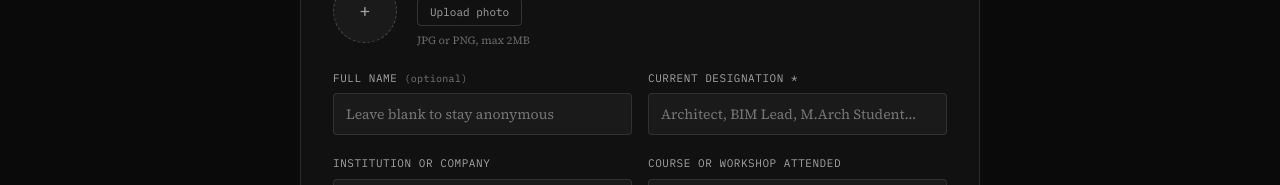
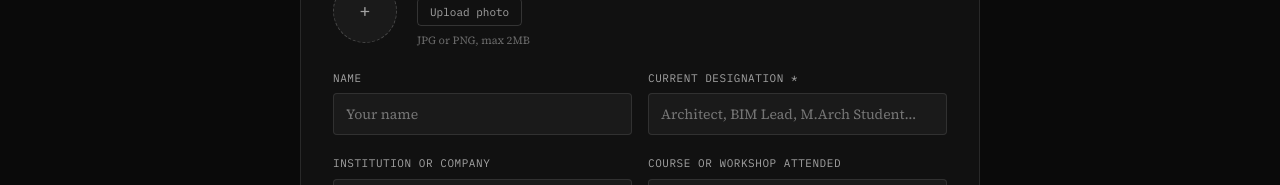
Before and after one commit to YAFTDesigns/yaftwebsite, a Next.js app: page /courses in a window 1280 px wide. Both pictures are taken after a click on the button "SHARE YOUR EXPERIENCE". Shown: the part 2260-2445 px from the top of the page. Built offline with nearby package versions, Linux system fonts and the light colour scheme; no server answers; the database is empty.

Commit message:
Remove optional hint from name field

```diff
--- a/components/TestimonialForm.tsx
+++ b/components/TestimonialForm.tsx
@@ -143,12 +143,12 @@ export default function TestimonialForm() {
         {/* Name + Role */}
         <div className={styles.row}>
           <div className={styles.field}>
-            <label className={styles.label}>Full name <span className={styles.optional}>(optional)</span></label>
+            <label className={styles.label}>Name</label>
             <input
               className={styles.input}
               value={form.name}
               onChange={e => set('name', e.target.value)}
-              placeholder="Leave blank to stay anonymous"
+              placeholder="Your name"
             />
           </div>
           <div className={styles.field}>
```
